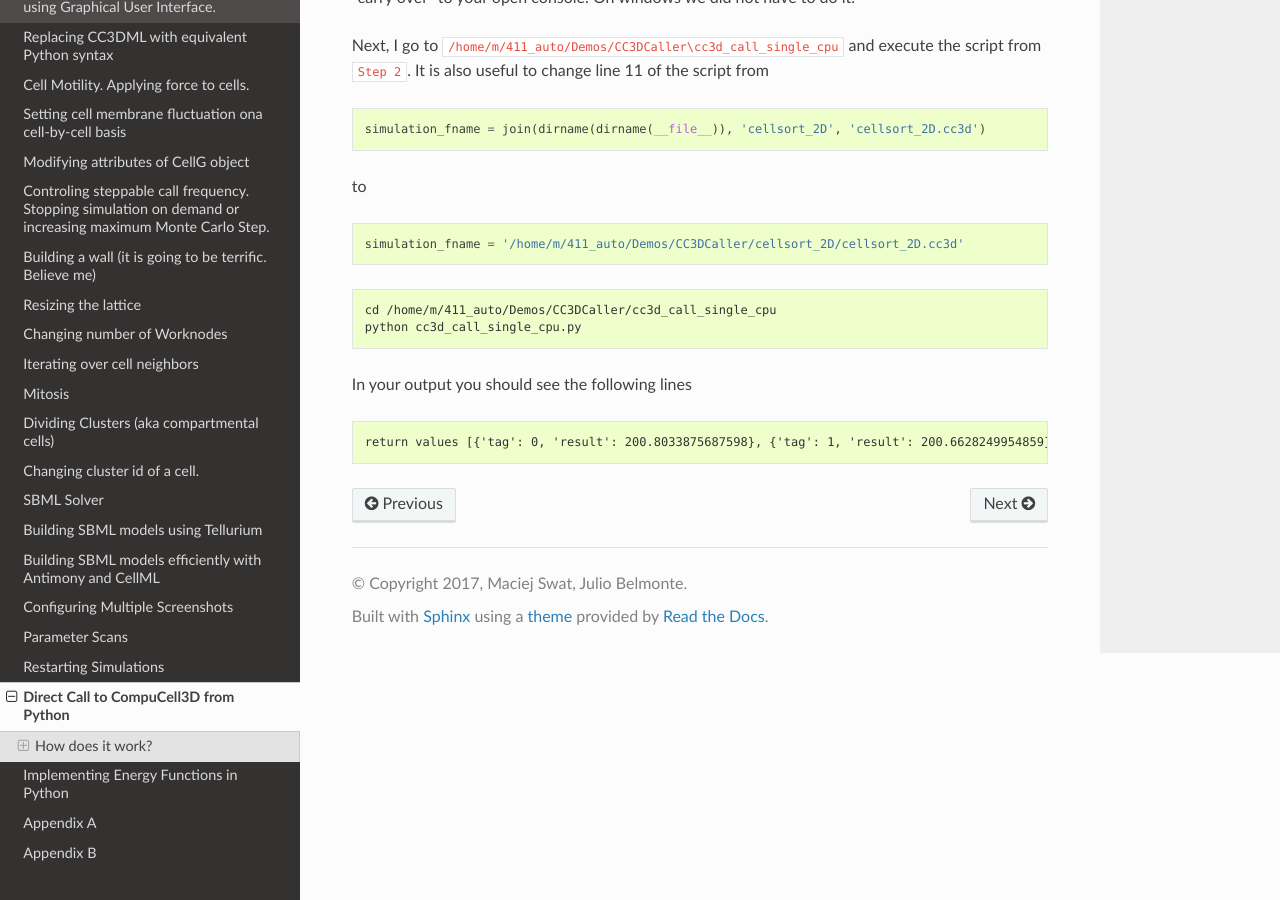
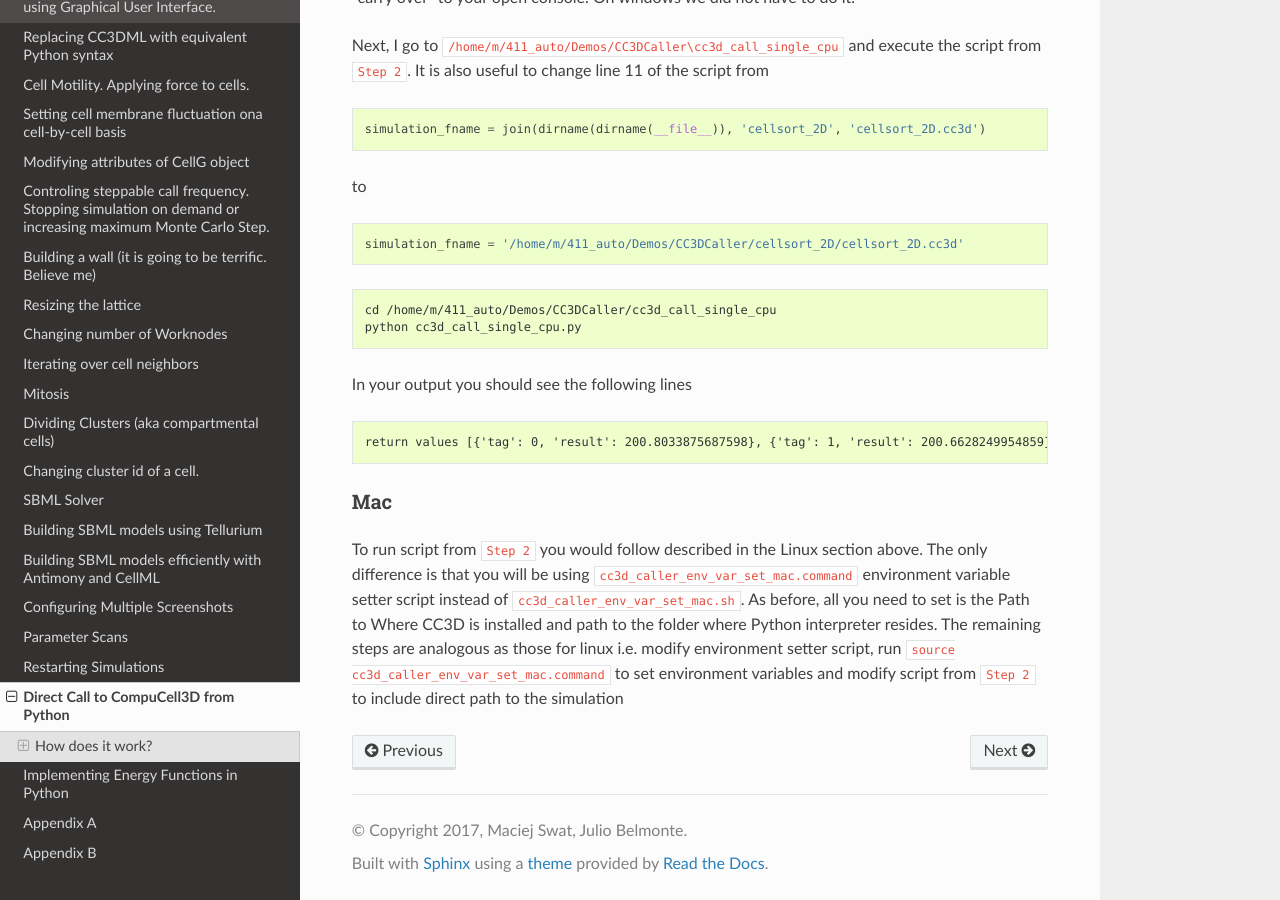
Before and after one commit to CompuCell3D/PythonScriptingManual, a Sphinx documentation site: the page built from docs/calling_cc3d_directly_from_python.rst, in a window 1280 px wide and 900 px high, scrolled down 6019 px. Built offline with Sphinx 7.4.7 and the Read the Docs theme 2.0.0, drawn with Linux system fonts in a browser that asks for light colours.

Commit message:
added instructions for OSX

```diff
--- a/docs/calling_cc3d_directly_from_python.rst
+++ b/docs/calling_cc3d_directly_from_python.rst
@@ -297,3 +297,14 @@ In your output you should see the following lines
 .. code-block:: console
 
     return values [{'tag': 0, 'result': 200.8033875687598}, {'tag': 1, 'result': 200.6628249954859}, {'tag': 2, 'result': 200.6617630355885}, {'tag': 3, 'result': 200.30450775355195}]
+
+
+Mac
+~~~
+
+To run script from ``Step 2`` you would follow described in the Linux section above. The only difference is that
+you will be using ``cc3d_caller_env_var_set_mac.command`` environment variable setter script instead of
+``cc3d_caller_env_var_set_mac.sh``. As before, all you need to set is the Path to Where CC3D is installed and path
+to the folder where Python interpreter resides. The remaining steps are analogous as those for linux i.e.
+modify environment setter script, run ``source cc3d_caller_env_var_set_mac.command`` to set environment variables
+and modify script from ``Step 2`` to include direct path to the simulation
```
